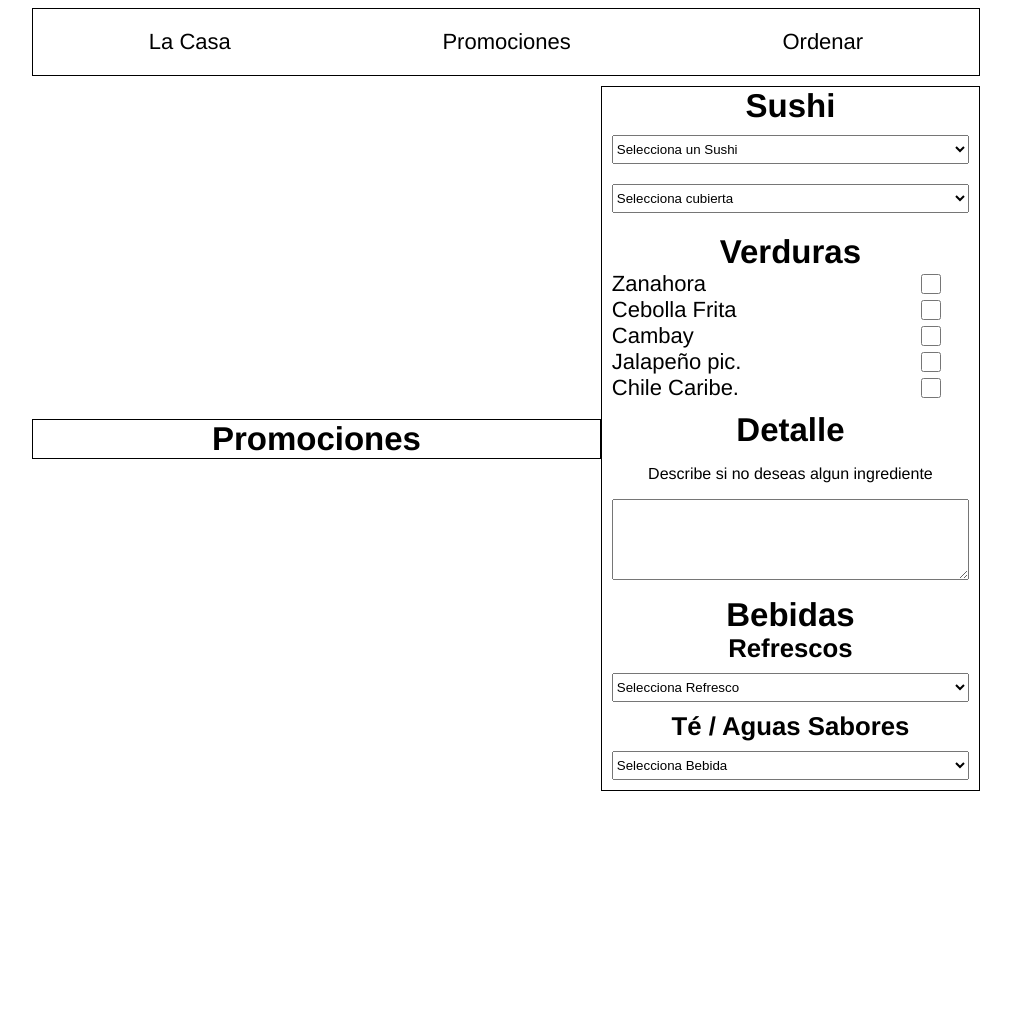
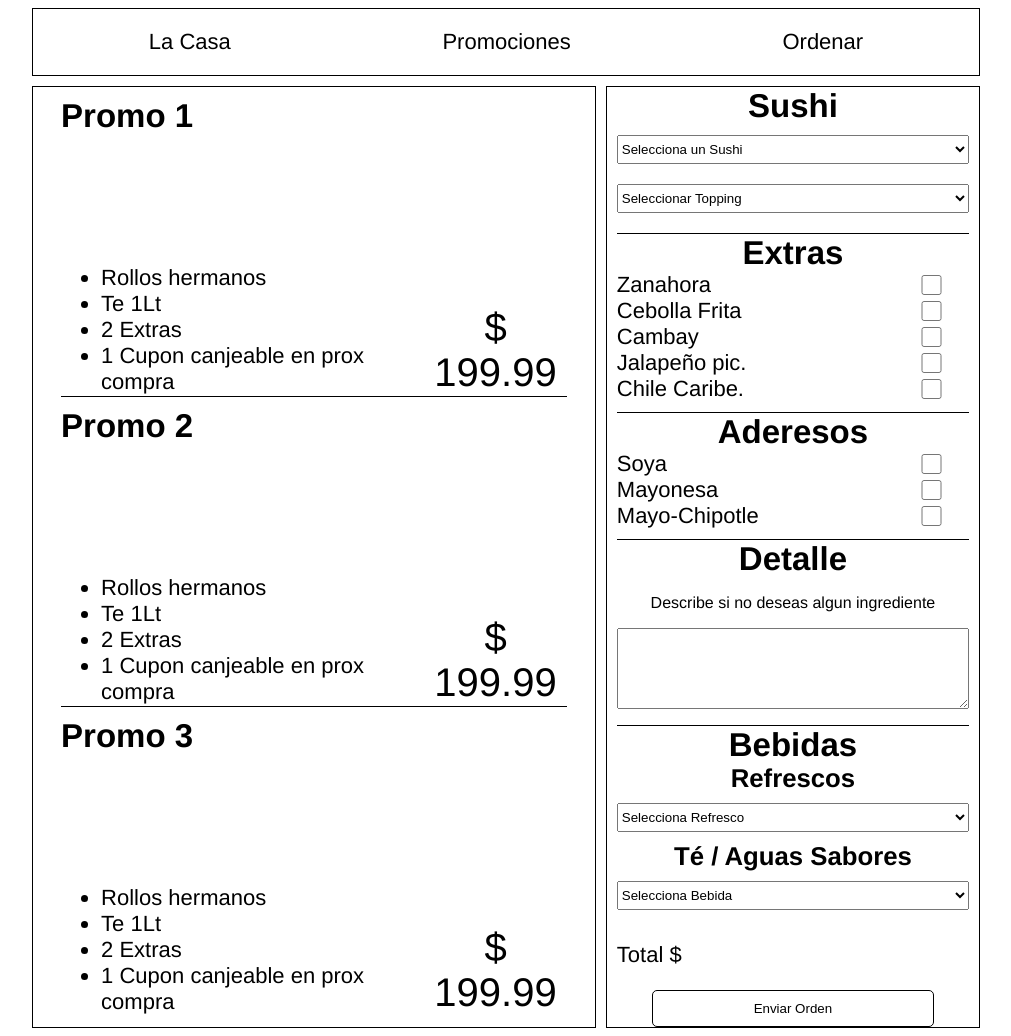
Before and after one commit to JoseLibrado/la_casa, a website built with webpack: page src/index.html in a window 1280 px wide. Shown: the whole page, without its empty margins (134-1145 px from the left). Before the commit the page ends 800 px from the top, so only its background shows below. Built offline with nearby package versions, Linux system fonts and the light colour scheme.

Commit message:
se creo la primer platilla de la pagina. no cuenta con funcionalidad alguna

```diff
--- a/src/css/componentes.css
+++ b/src/css/componentes.css
@@ -31,9 +31,42 @@ select, input {
 textarea {
     width: 100%;
 }
+ul {
+    margin: 0;
+    text-align: left;
+}
 /* Utileria */
+.btn {
+    width: 80%;
+    border: 1px solid black;
+    border-radius: 5px;
+    background-color: transparent;
+    padding: 1rem 0;
+}
 .nota {
     font-size: 1.6rem;
+}
+.simulador-promocion {
+    height: 300px;
+    width: 90%;
+    margin: 1rem auto;
+    border-bottom: 1px solid black;
+
+    display: flex;
+    align-items: baseline;
+    flex-direction: column;
+}
+.simulador-promocion:last-of-type{
+    border: none;
+}
+.promocion-contenido {
+    margin-top: 13rem;
+    display: flex;
+    align-items: flex-end;
+}
+.precio {
+    margin: 0 0 0 1rem;
+    font-size: 4rem;
 }
 /* header */
 header {
@@ -50,29 +83,30 @@ main {
 }
 .menu {
     display: flex;
-    justify-content: center;
-    align-items: center;
+    justify-content: space-between;
     text-align: center;
 }
 .menu-promociones {
- flex: calc(60% - 1rem);
+ flex-basis: calc(60% - .5rem);
  border: 1px solid black;
 }
 /* menu-orden */
 .menu-orden {
-    flex: calc(40% - 1rem);
+    flex-basis: calc(40% - .5rem);
     padding: 0 1rem;
     border: 1px solid black;
 }
 .orden-principal {
     display: flex;
     flex-direction: column;
-    margin-bottom: 1rem;
+    padding-bottom: 1rem;
+    border-bottom: 1px solid black;
 }
 .orden-secundaria {
     display: flex;
     flex-direction: column;
-    margin-bottom: 1rem;
+    padding-bottom: 1rem;
+    border-bottom: 1px solid black;
 }
 .ingredientes {
     display: flex;
@@ -87,5 +121,9 @@ main {
     text-align: right;
 }
 .preferencias {
-    margin-bottom: 1rem;
+    padding-bottom: 1rem;
+    border-bottom: 1px solid black;
 }
+.pago .total {
+    text-align: left;
+}
--- a/src/index.html
+++ b/src/index.html
@@ -17,7 +17,42 @@
         <main>
             <div class="menu">
                 <section class="menu-promociones">
-                    <h1 class="titulo">Promociones</h1>
+                    <div class="simulador-promocion">
+                        <h2>Promo 1</h2>
+                        <div class="promocion-contenido">
+                            <ul>
+                                <li>Rollos hermanos</li>
+                                <li>Te 1Lt</li>
+                                <li>2 Extras</li>
+                                <li>1 Cupon canjeable en prox compra</li>
+                            </ul>
+                            <p class="precio">$ 199.99</p>
+                        </div>
+                    </div>
+                    <div class="simulador-promocion">
+                        <h2>Promo 2</h2>
+                        <div class="promocion-contenido">
+                            <ul>
+                                <li>Rollos hermanos</li>
+                                <li>Te 1Lt</li>
+                                <li>2 Extras</li>
+                                <li>1 Cupon canjeable en prox compra</li>
+                            </ul>
+                            <p class="precio">$ 199.99</p>
+                        </div>
+                    </div>
+                    <div class="simulador-promocion">
+                        <h2>Promo 3</h2>
+                        <div class="promocion-contenido">
+                            <ul>
+                                <li>Rollos hermanos</li>
+                                <li>Te 1Lt</li>
+                                <li>2 Extras</li>
+                                <li>1 Cupon canjeable en prox compra</li>
+                            </ul>
+                            <p class="precio">$ 199.99</p>
+                        </div>
+                    </div>
                 </section>
 
                 <section class="menu-orden">
@@ -28,11 +63,11 @@
                             <option value="">Selecciona un Sushi</option>
                         </select>
                         <Select class="campos">
-                            <option value="">Selecciona cubierta</option>
+                            <option value="">Seleccionar Topping</option>
                         </Select>
                     </div>
                     <div class="orden-secundaria">
-                        <h2>Verduras</h2>
+                        <h2>Extras</h2>
                         <div class="ingredientes">
                             <label for="zanahora">Zanahora</label>
                             <input type="checkbox" name="zanahora" id="">
@@ -54,6 +89,21 @@
                             <input type="checkbox" name="cambray" id="">
                         </div>
                     </div>
+                    <div class="orden-secundaria">
+                        <h2>Aderesos</h2>
+                        <div class="ingredientes">
+                            <label for="soya">Soya</label>
+                            <input type="checkbox" name="soya" id="">
+                        </div>
+                        <div class="ingredientes">
+                            <label for="mayonesa">Mayonesa</label>
+                            <input type="checkbox" name="mayonesa" id="">
+                        </div>
+                        <div class="ingredientes">
+                            <label for="chipotle">Mayo-Chipotle</label>
+                            <input type="checkbox" name="chipotle" id="">
+                        </div>
+                    </div>
                     <div class="preferencias">
                         <h2>Detalle</h2>
                         <p class="nota">Describe si no deseas algun ingrediente</p>
@@ -71,7 +121,10 @@
                         </Select>
                     </div>
 
-
+                    <div class="pago">
+                        <p class="total">Total $</p>
+                        <button type="submit" class="btn send-order">Enviar Orden</button>
+                    </div>
 
                 </section>
             </div>
```
Also changed, not shown: 1 other file.
